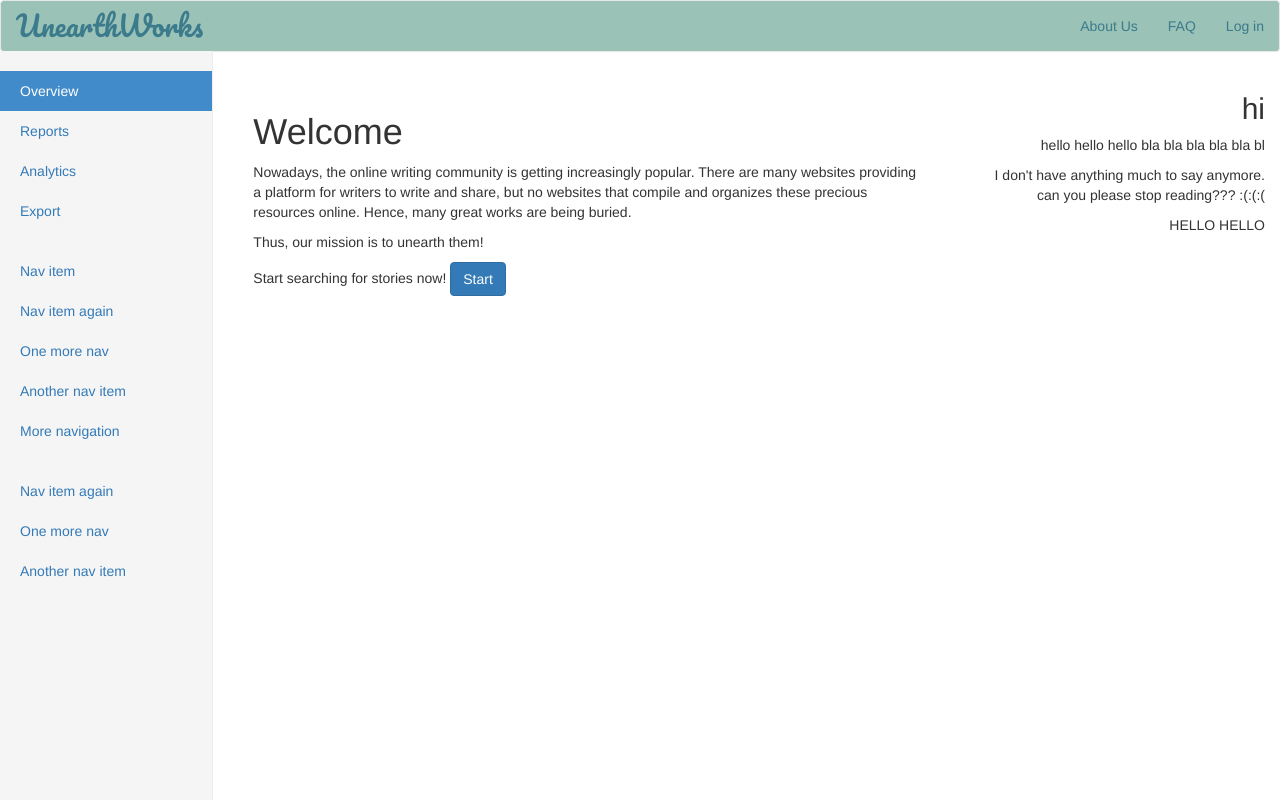
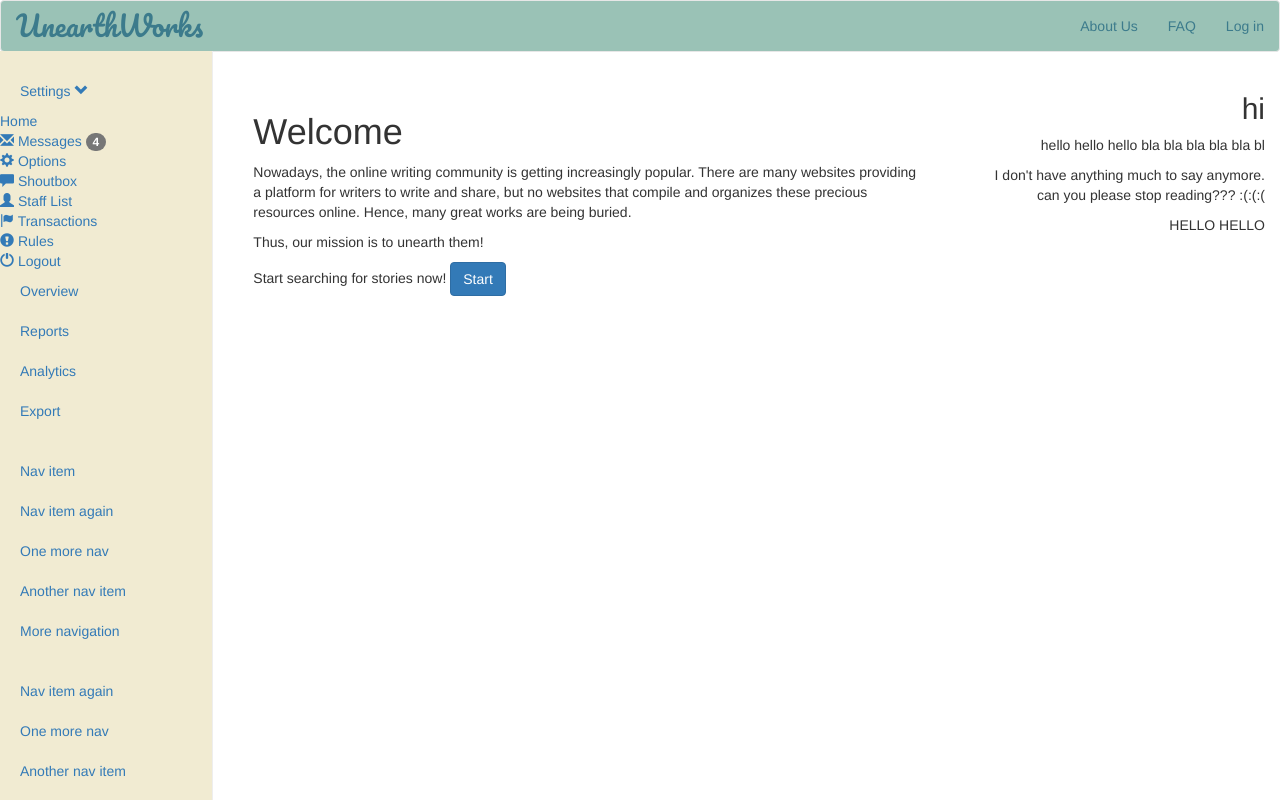
Before and after one commit to peanut11/Orbital, a plain HTML site: page index.html in a window 1280 px wide. Drawn offline with nearby package versions, Linux system fonts and the light colour scheme.

Commit message:
add the script for sidebar drop down

```diff
--- a/css/styles.css
+++ b/css/styles.css
@@ -29,7 +29,7 @@
     padding: 20px;
     overflow-x: hidden;
     overflow-y: auto; /* Scrollable contents if viewport is shorter than content. */
-    background-color: #f5f5f5;
+    background-color: #F1EBD2;
     border-right: 1px solid #eee;
   }
 }
@@ -43,11 +43,10 @@
   padding-right: 20px;
   padding-left: 20px;
 }
-.nav-sidebar > .active > a {
-  color: #fff;
-  background-color: #428bca;
+.nav-header > li > a {
+  padding-right: 20px;
+  padding-left: 20px;
 }
-
 .main {
   padding: 20px;
 }
--- a/index.html
+++ b/index.html
@@ -31,6 +31,20 @@
 		<div class="row">
 			<div class="col-sm-3 col-md-2 sidebar">
 				<ul class="nav nav-sidebar">
+					<li class="nav-header"> <a href="#" data-toggle="collapse" data-target="#userMenu">
+						Settings <i class="glyphicon glyphicon-chevron-down"></i>
+					</a>
+					<ul class="list-unstyled collapse in" id="userMenu">
+						<li> <a href="#"> Home</a></li>
+						<li><a href="#"><i class="glyphicon glyphicon-envelope"></i> Messages <span class="badge badge-info">4</span></a></li>
+						<li><a href="#"><i class="glyphicon glyphicon-cog"></i> Options</a></li>
+						<li><a href="#"><i class="glyphicon glyphicon-comment"></i> Shoutbox</a></li>
+						<li><a href="#"><i class="glyphicon glyphicon-user"></i> Staff List</a></li>
+						<li><a href="#"><i class="glyphicon glyphicon-flag"></i> Transactions</a></li>
+						<li><a href="#"><i class="glyphicon glyphicon-exclamation-sign"></i> Rules</a></li>
+						<li><a href="#"><i class="glyphicon glyphicon-off"></i> Logout</a></li>
+					</ul>
+				</li>
 				<li class="active"><a href="#">Overview</a></li>
 				<li><a href="#">Reports</a></li>
 				<li><a href="#">Analytics</a></li>
@@ -66,6 +80,21 @@
 	</div>
 	<script src="http://code.jquery.com/jquery-1.11.0.min.js"></script>
 	<script src="http://code.jquery.com/jquery-migrate-1.2.1.min.js"></script>
-		<script src = "js/bootstrap.js"></script>
+	<script src = "http://netdna.bootstrapcdn.com/bootstrap/3.1.1/js/bootstrap.min.js"></script>
+	<script type='text/javascript'>
+
+	$(document).ready(function() {
+
+		$(".alert").addClass("in").fadeOut(4500);
+
+		/* swap open/close side menu icons */
+		$('[data-toggle=collapse]').click(function(){
+  	// toggle icon
+  	$(this).find("i").toggleClass("glyphicon-chevron-right glyphicon-chevron-down");
+  });
+
+	});
+
+	</script>
 </body>
 </html>
```
Lines whose indentation alone changed are shown as unchanged.
